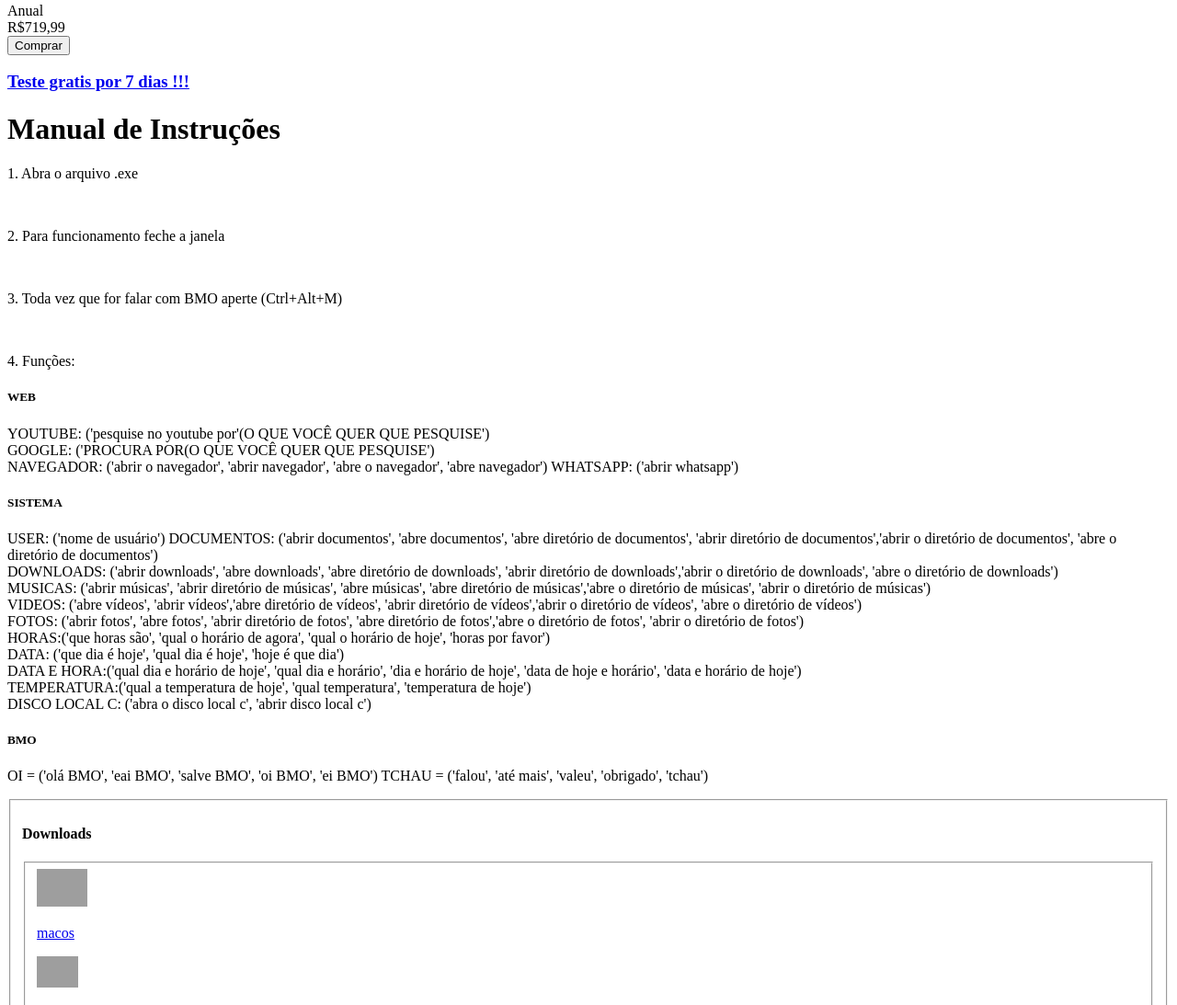
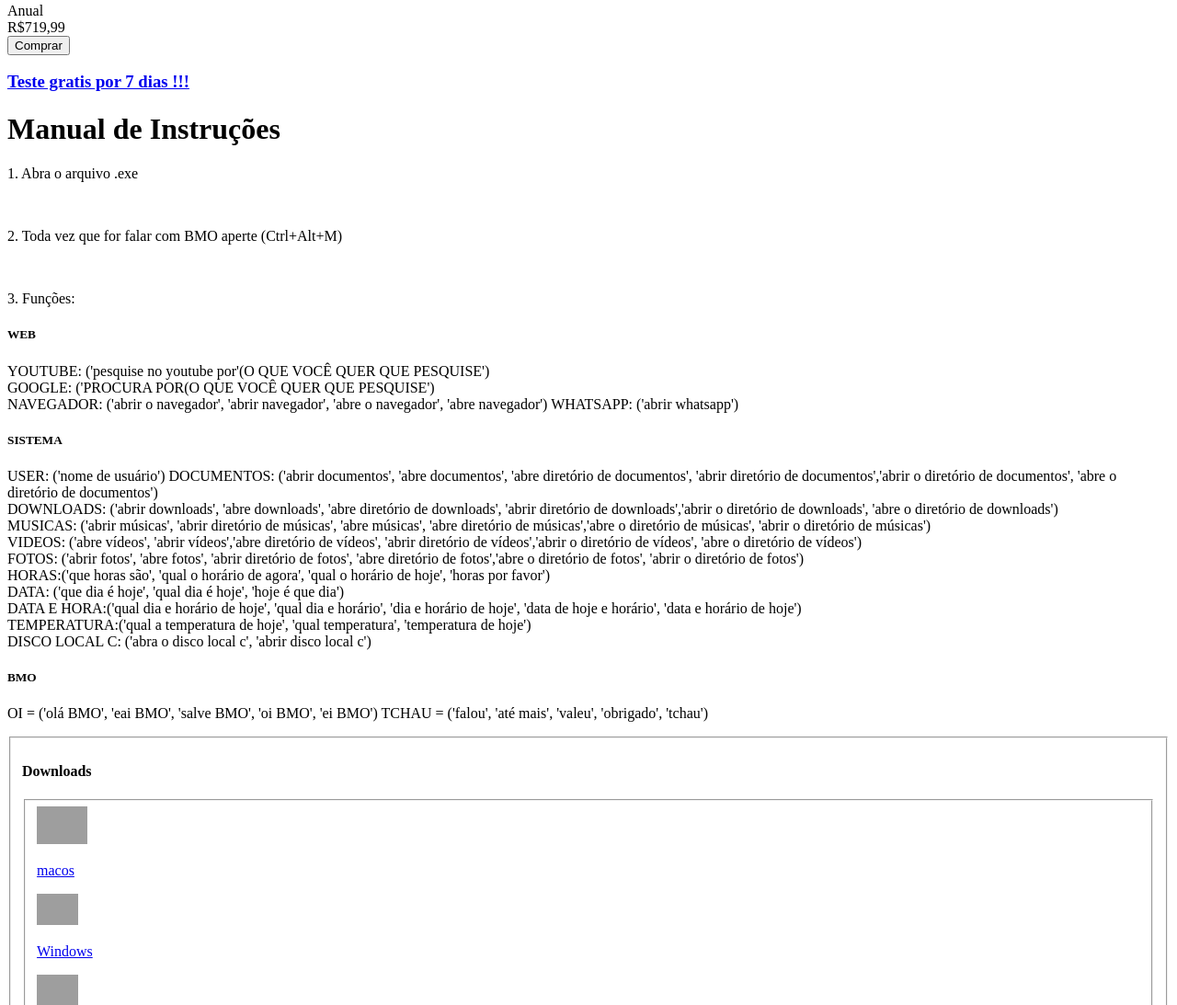
Before and after one commit to CristinAlvestegui/PIBMO, a PHP site: page /index.php in a window 1280 px wide. Shown: the part 1148-2241 px from the top of the page at 92% size. Run offline with PHP 8.4, Linux system fonts and the light colour scheme; some web fonts are replaced; grey boxes are pictures that could not be loaded.

Commit message:
ATT Comando

```diff
--- a/CSS/efeitos.css
+++ b/CSS/efeitos.css
@@ -269,7 +269,7 @@ section {
     margin: 2% auto;
     width: 50%;
     background-color: white;
-    opacity: 0.6;
+    opacity: 1.0;
     padding: 10px;
     white-space: normal
 }
--- a/PHP/index.php
+++ b/PHP/index.php
@@ -83,24 +83,24 @@
 
         <div id="comandos">
 
+
+            <div id="Syste">
             <h1>Manual de Instruções</h1>
-            <div id="listaCo">
                 <p>1. Abra o arquivo .exe</p><br>
-                <p>2. Para funcionamento feche a janela</p><br>
-                <p>3. Toda vez que for falar com BMO aperte (Ctrl+Alt+M)</p><br>
-                <p>4. Funções:</p>
-            </div>
-            <div id="web">
+                <p>2. Toda vez que for falar com BMO aperte (Ctrl+Alt+M)</p><br>
+                <p>3. Funções:</p>
+
+
                 <h5>WEB</h5>
-                <p class="leer">YOUTUBE: ('pesquise no youtube por'(O QUE VOCÊ QUER QUE PESQUISE')<br>
+                <p class="leer">
+                    YOUTUBE: ('pesquise no youtube por'(O QUE VOCÊ QUER QUE PESQUISE')<br>
 
                     GOOGLE: ('PROCURA POR(O QUE VOCÊ QUER QUE PESQUISE')<br>
 
                     NAVEGADOR: ('abrir o navegador', 'abrir navegador', 'abre o navegador', 'abre navegador')
 
                     WHATSAPP: ('abrir whatsapp')</p>
-            </div>
-            <div id="Syste">
+
                 <h5>SISTEMA</h5>
                 <p class="leer">
                     USER: ('nome de usuário')
@@ -136,8 +136,7 @@
 
                     DISCO LOCAL C: ('abra o disco local c', 'abrir disco local c')
                 </p>
-            </div>
-            <div id="BMO">
+
                 <h5>BMO</h5>
                 <p class="leer">
                     OI = ('olá BMO', 'eai BMO', 'salve BMO', 'oi BMO', 'ei BMO')
```
